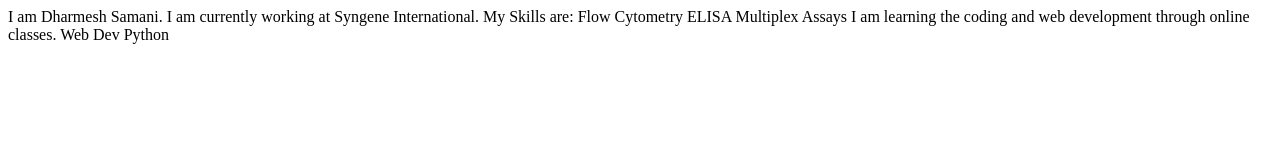
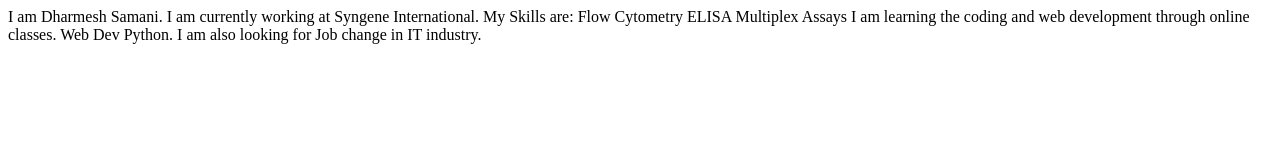
Before and after one commit to dhsamani/First-SIte-Trial, a plain HTML site: page index.html in a window 1280 px wide. Drawn offline with Linux system fonts and the light colour scheme.

Commit message:
docs: updated

```diff
--- a/index.html
+++ b/index.html
@@ -17,6 +17,8 @@
 
     I am learning the coding and web development through online classes.
         Web Dev
-        Python
+        Python.
+
+    I am also looking for Job change in IT industry.
 </body>
 </html>
```
